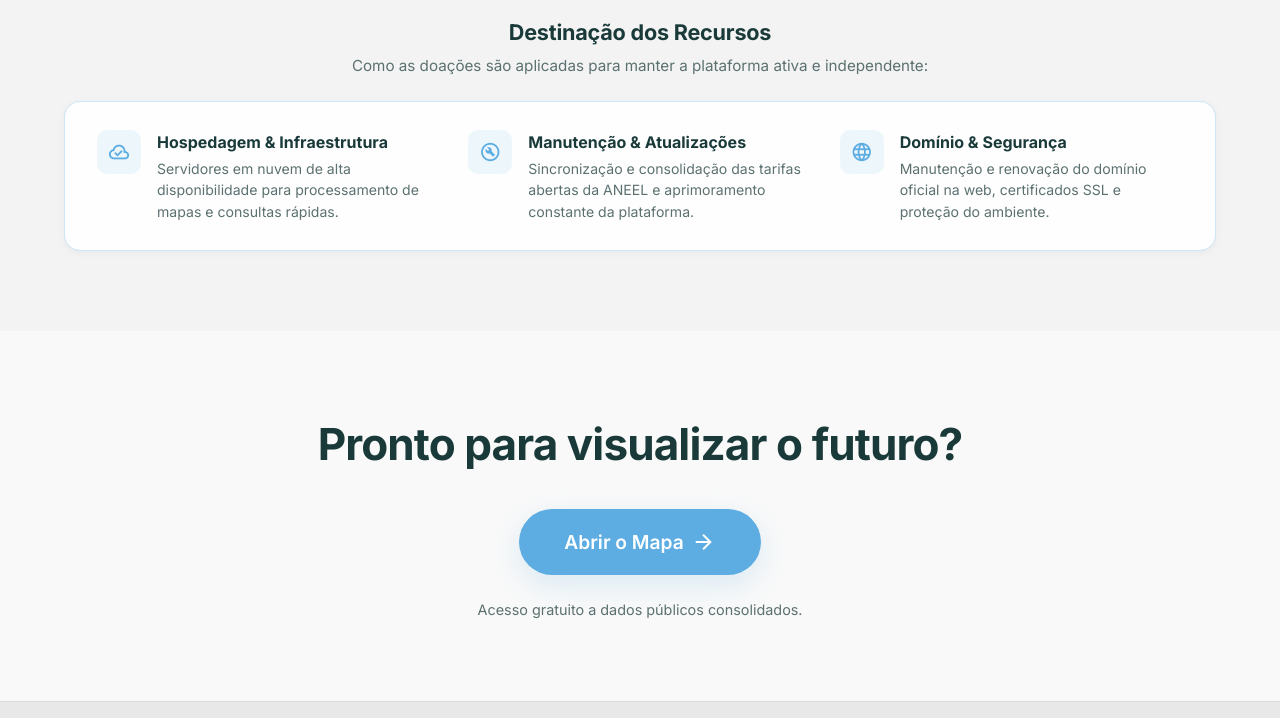
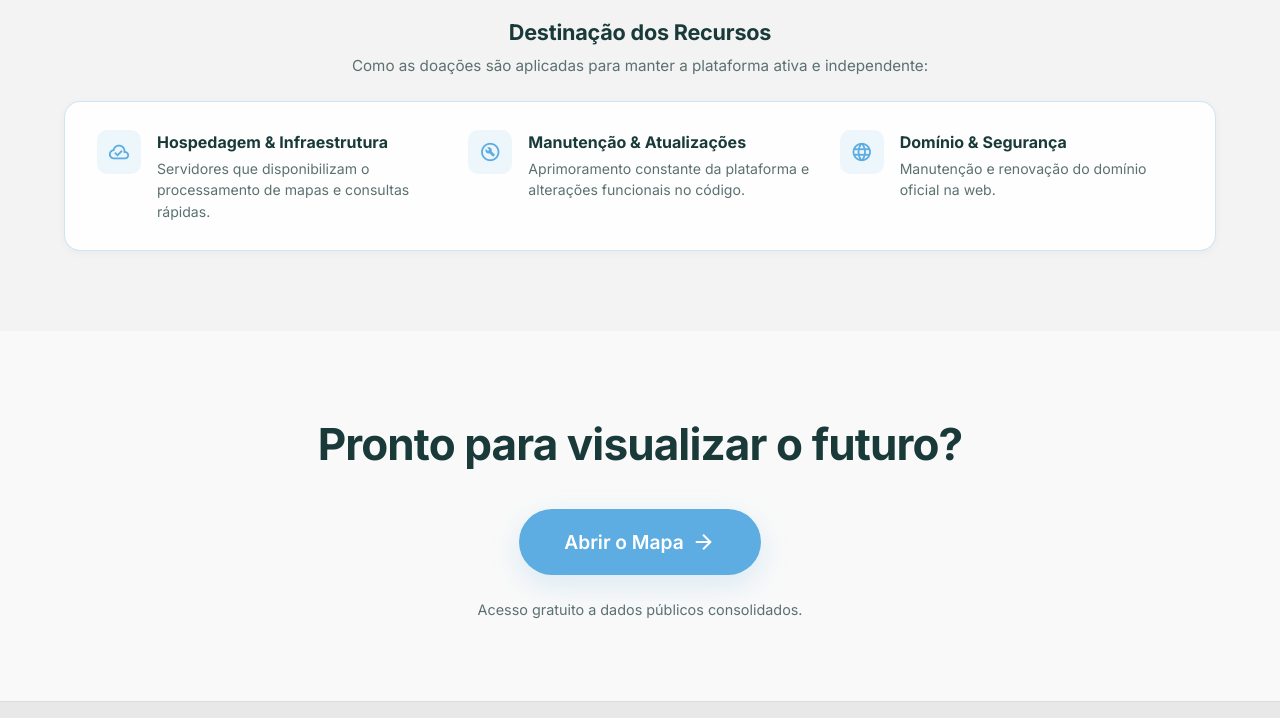
Before and after one commit to pjdiegopj/cozmopolita-energy, a website: page index.html in a window 1280 px wide. Shown: the part 4907-5625 px from the top of the page. Drawn offline with nearby package versions, Linux system fonts and the light colour scheme.

Commit message:
feat: alteracao do texto da destinacao

```diff
--- a/index.html
+++ b/index.html
@@ -405,7 +405,7 @@
             </div>
             <div class="support-cost-info">
               <h4 class="support-cost-title">Hospedagem & Infraestrutura</h4>
-              <p class="support-cost-desc">Servidores em nuvem de alta disponibilidade para processamento de mapas e consultas rápidas.</p>
+              <p class="support-cost-desc">Servidores que disponibilizam o processamento de mapas e consultas rápidas.</p>
             </div>
           </div>
 
@@ -415,7 +415,7 @@
             </div>
             <div class="support-cost-info">
               <h4 class="support-cost-title">Manutenção & Atualizações</h4>
-              <p class="support-cost-desc">Sincronização e consolidação das tarifas abertas da ANEEL e aprimoramento constante da plataforma.</p>
+              <p class="support-cost-desc">Aprimoramento constante da plataforma e alterações funcionais no código.</p>
             </div>
           </div>
 
@@ -425,7 +425,7 @@
             </div>
             <div class="support-cost-info">
               <h4 class="support-cost-title">Domínio & Segurança</h4>
-              <p class="support-cost-desc">Manutenção e renovação do domínio oficial na web, certificados SSL e proteção do ambiente.</p>
+              <p class="support-cost-desc">Manutenção e renovação do domínio oficial na web.</p>
             </div>
           </div>
         </div>
```
